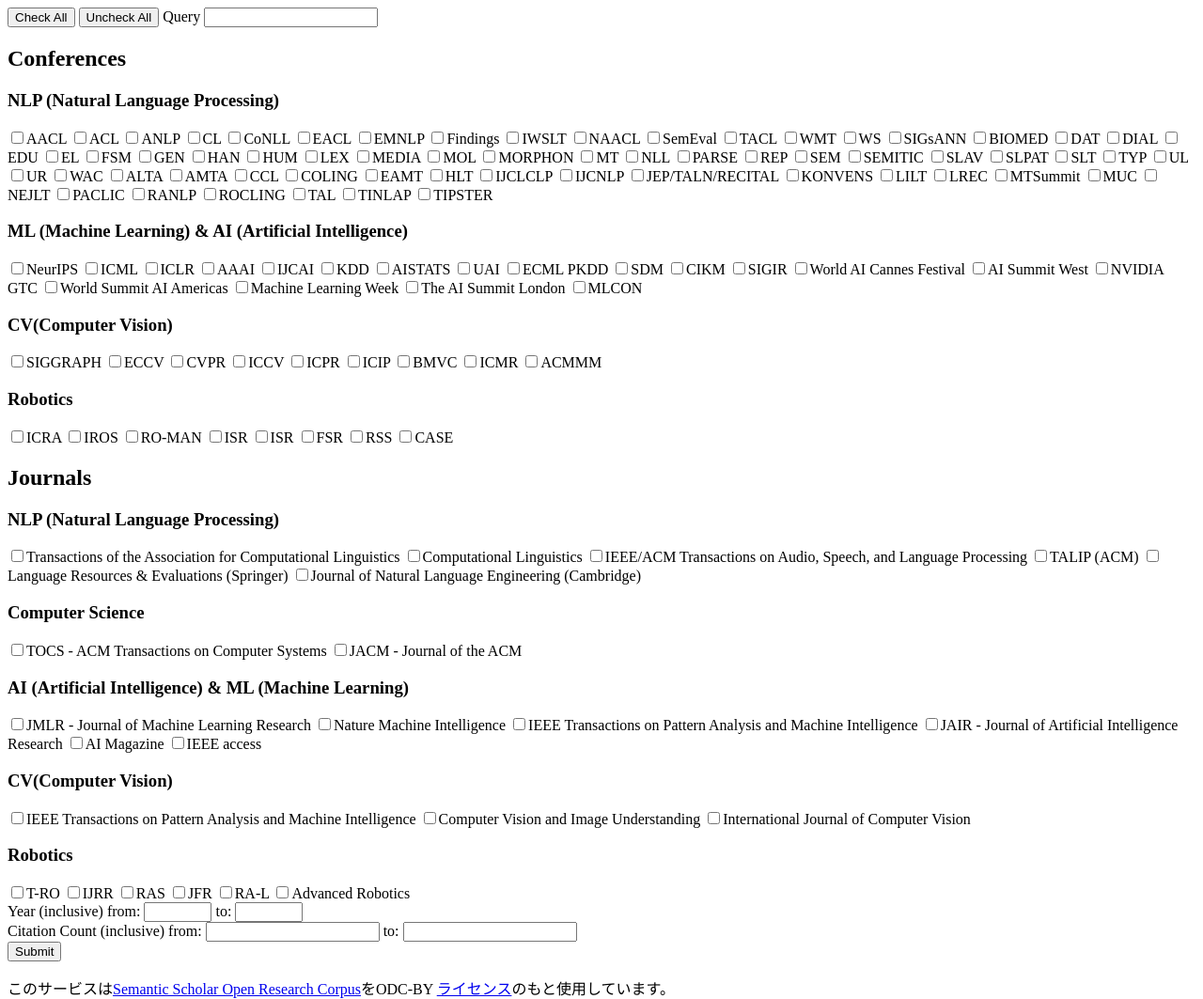
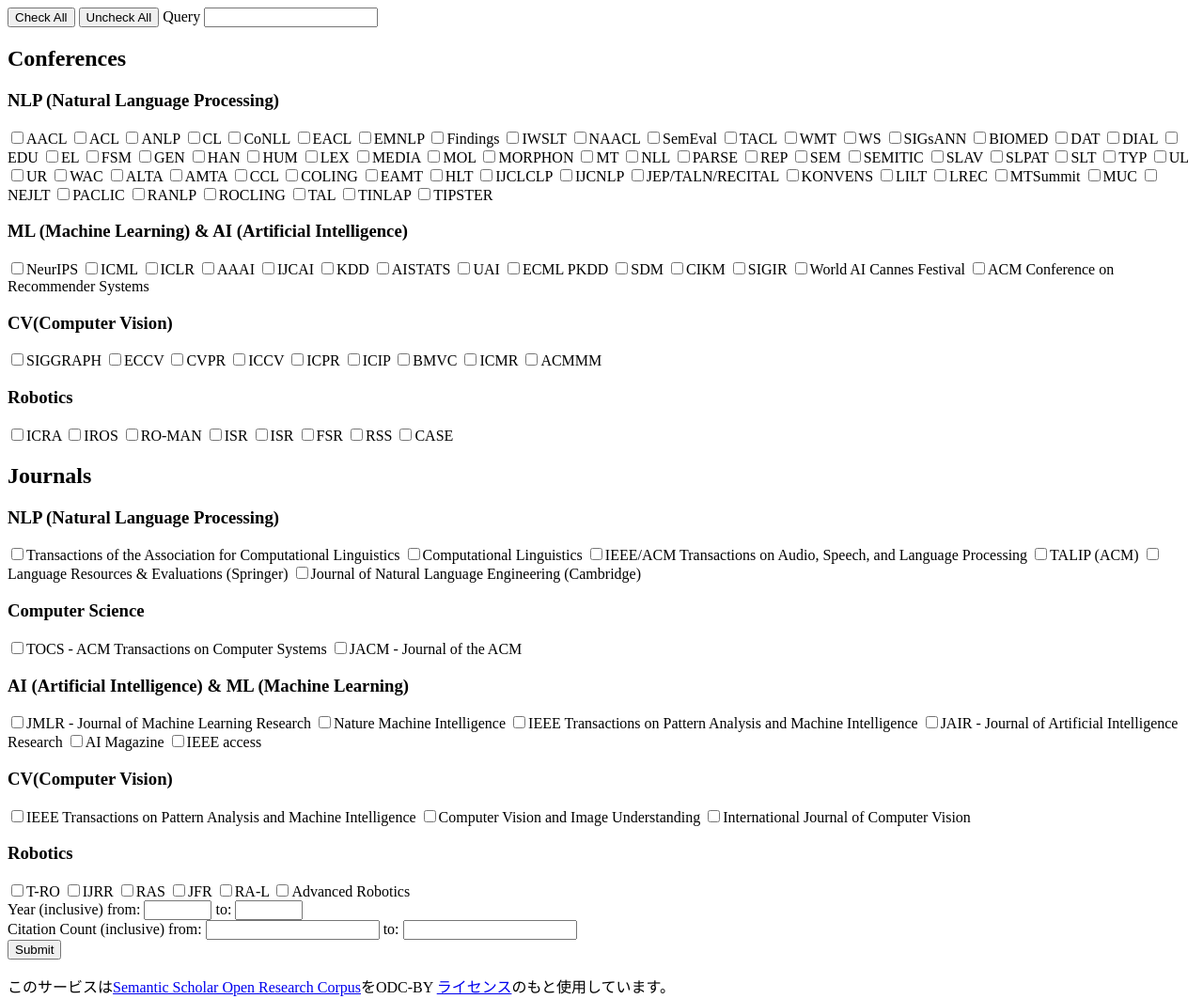
Before and after one commit to Buddies-as-you-know/conference_paper_citation, a FastAPI app: page / in a window 1280 px wide. Shown: the top 1063 px of the page at 94% size. Run offline with FastAPI, Linux system fonts and the light colour scheme.

Commit message:
Recsysの追加

```diff
--- a/backend/templates/index.html
+++ b/backend/templates/index.html
@@ -104,12 +104,7 @@
                     <input type="checkbox" name="venues" value="CIKM">CIKM
                     <input type="checkbox" name="venues" value="SIGIR">SIGIR
                     <input type="checkbox" name="venues" value="World AI Cannes Festival">World AI Cannes Festival
-                    <input type="checkbox" name="venues" value="AI Summit West">AI Summit West
-                    <input type="checkbox" name="venues" value="NVIDIA GTC">NVIDIA GTC
-                    <input type="checkbox" name="venues" value="World Summit AI Americas">World Summit AI Americas
-                    <input type="checkbox" name="venues" value="Machine Learning Week">Machine Learning Week
-                    <input type="checkbox" name="venues" value="The AI Summit London">The AI Summit London
-                    <input type="checkbox" name="venues" value="MLCON">MLCON
+                    <input type="checkbox" name="venues" value="ACM Conference on Recommender Systems">ACM Conference on Recommender Systems
                 </div>
                 <div class="form-subsection">
                     <h3>CV(Computer Vision)</h3>
```
